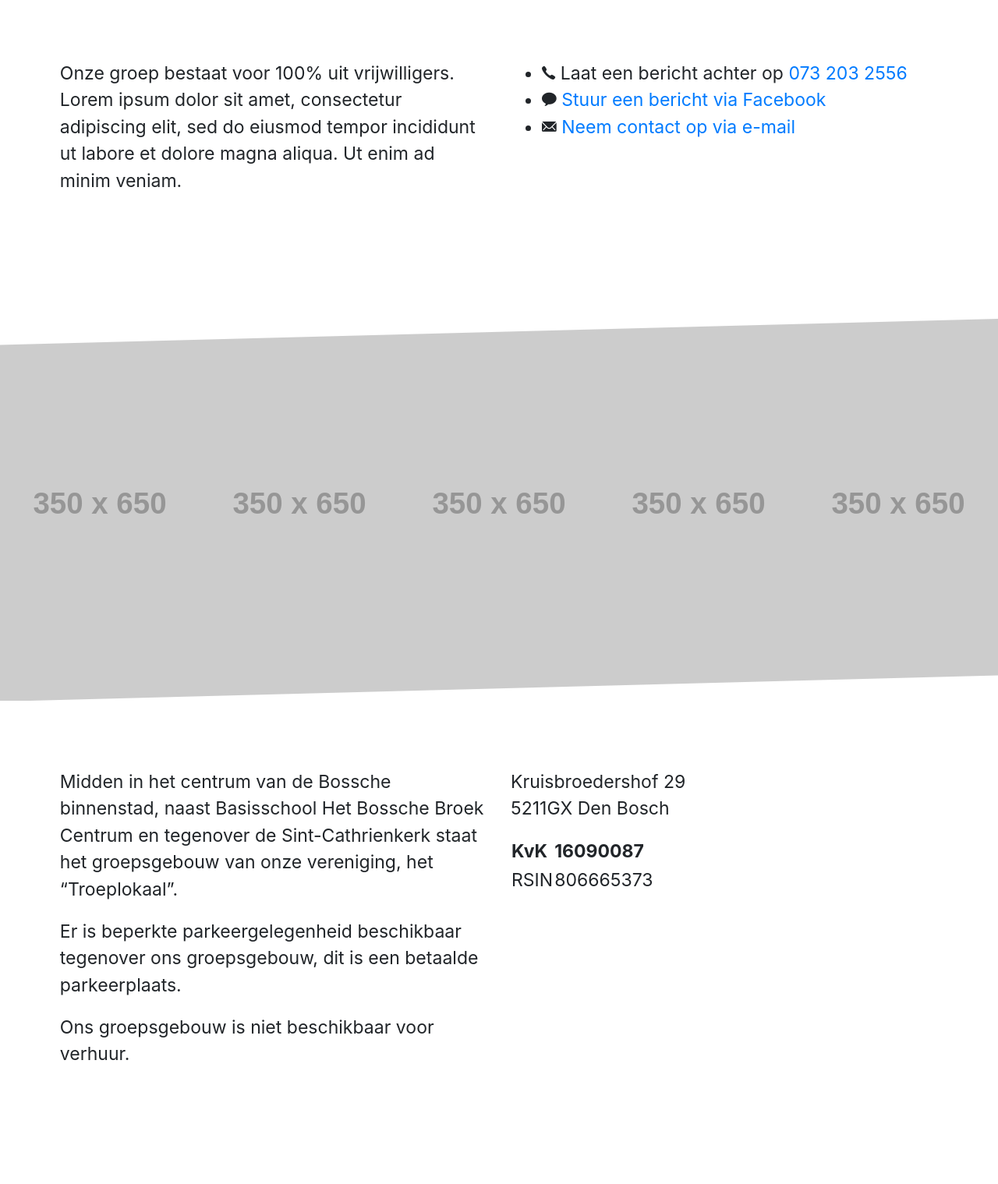
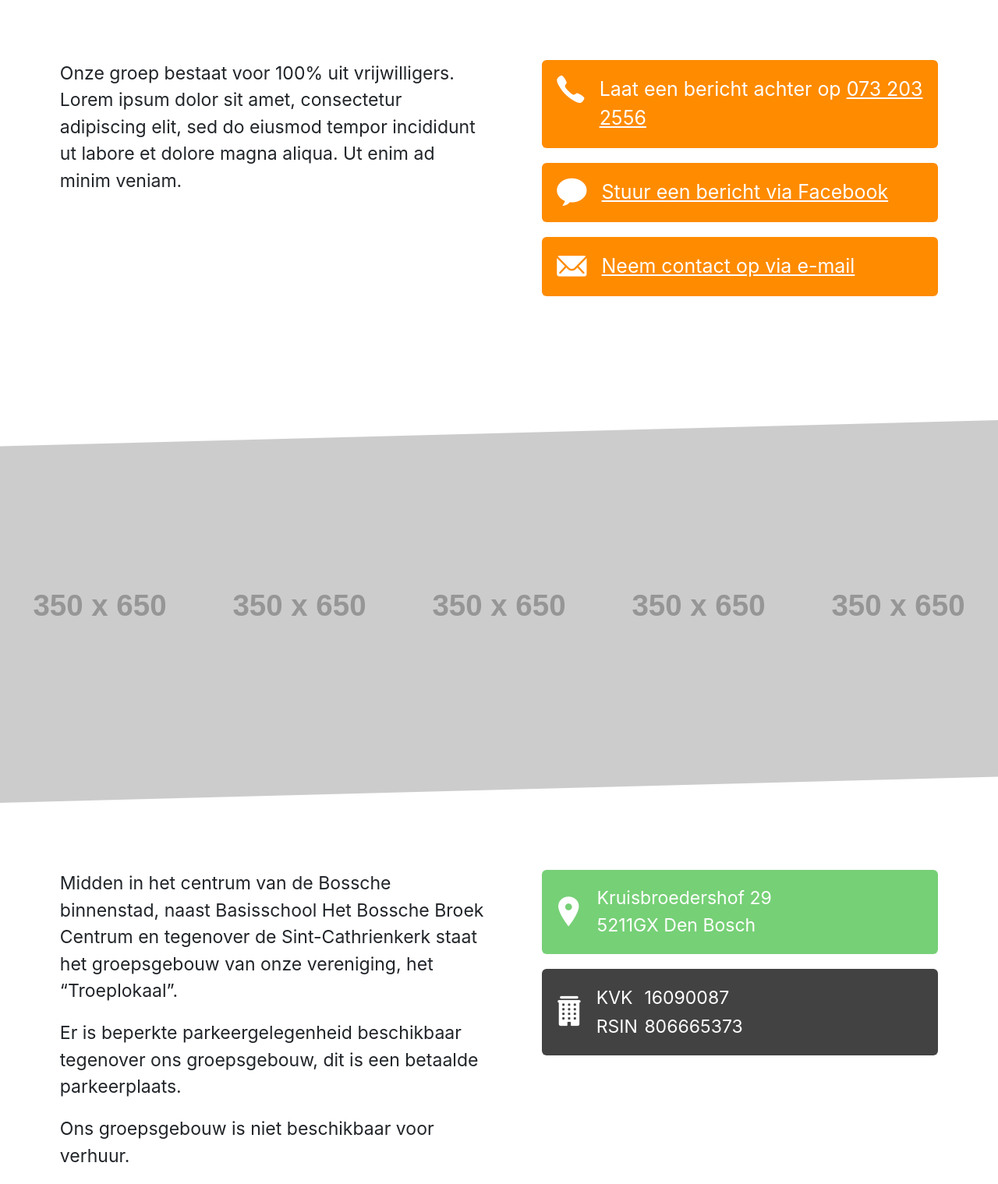
Before and after one commit to nognooitmeegemaakt/website, a Jekyll site: the page built from _pages/contact.html, in a window 1280 px wide. Shown: the part 600-2119 px from the top of the page at 78% size. Built offline with Jekyll 4.4.1, drawn with Linux system fonts in a browser that asks for light colours; grey boxes are pictures that could not be loaded.

Commit message:
Tweak contact page

```diff
--- a/_includes/text/contact-address.md
+++ b/_includes/text/contact-address.md
@@ -1,6 +1,16 @@
-Kruisbroedershof 29
+- <i class="icon ion-ios-pin location-icon"></i> Kruisbroedershof 29
 5211GX Den Bosch
 
-| KvK   | 16090087
-|-------|----------
-| RSIN  | 806665373
+- <table>
+	<tr>
+		<td rowspan="2" class="kvk-icon">
+			<i class="icon ion-ios-business"></i>
+		</td>
+		<td>KVK&nbsp;</td>
+		<td>16090087</td>
+	</tr>
+	<tr>
+	<td>RSIN&nbsp;</td>
+	<td>806665373</td>
+	</tr>
+  </table>
--- /dev/null
+++ b/_sass/v3/contact.sass
@@ -0,0 +1,52 @@
+#contact-people li
+	list-style-type: none
+	padding: 1rem
+	background-color: $color-brand
+	margin-bottom: 1rem
+	color: $color-text
+	border-radius: 6px
+
+#contact-people li a
+	color: $color-text
+	text-decoration: underline
+
+#contact-people li i.icon
+	padding-right: 1rem
+	font-size: 47px
+	float: left
+	margin-top: -16px
+
+#contact-people ul
+	font-size: 1.3rem
+
+#contact-info .col:nth-of-type(2)
+
+	li
+		list-style-type: none
+		padding-inline-start: 0
+		padding: 1rem
+		border-radius: 6px
+		color: $color-text
+		margin-bottom: 1rem
+
+	p
+		margin-bottom: 0
+
+	li:nth-of-type(1)
+		background-color: #76d076
+
+	li:nth-of-type(2)
+		background-color: $color-grey-dark
+
+		> table	> thead > tr > th
+				font-weight: normal !important
+
+	.kvk-icon
+		padding-right: 1rem
+		font-size: 47px
+
+	.location-icon
+		font-size: 47px
+		float: left
+		padding-right: 1.2rem
+		padding-left: .1rem
--- a/assets/css/main-v3.sass
+++ b/assets/css/main-v3.sass
@@ -22,4 +22,5 @@ $color-brand: #ff8b00
 $color-brand-dark: #222
 $color-brand-light: lighten($color-brand-dark, 90%)
 
-@import "v3/theme.sass", "v3/navbar.sass", "v3/header.sass", "v3/sections.sass", "v3/footer.sass", "v3/fluid-edge-group-listing.sass"
+@import "v3/theme.sass", "v3/navbar.sass", "v3/header.sass", "v3/sections.sass"
+@import "v3/footer.sass", "v3/fluid-edge-group-listing.sass", "v3/contact.sass"
```
